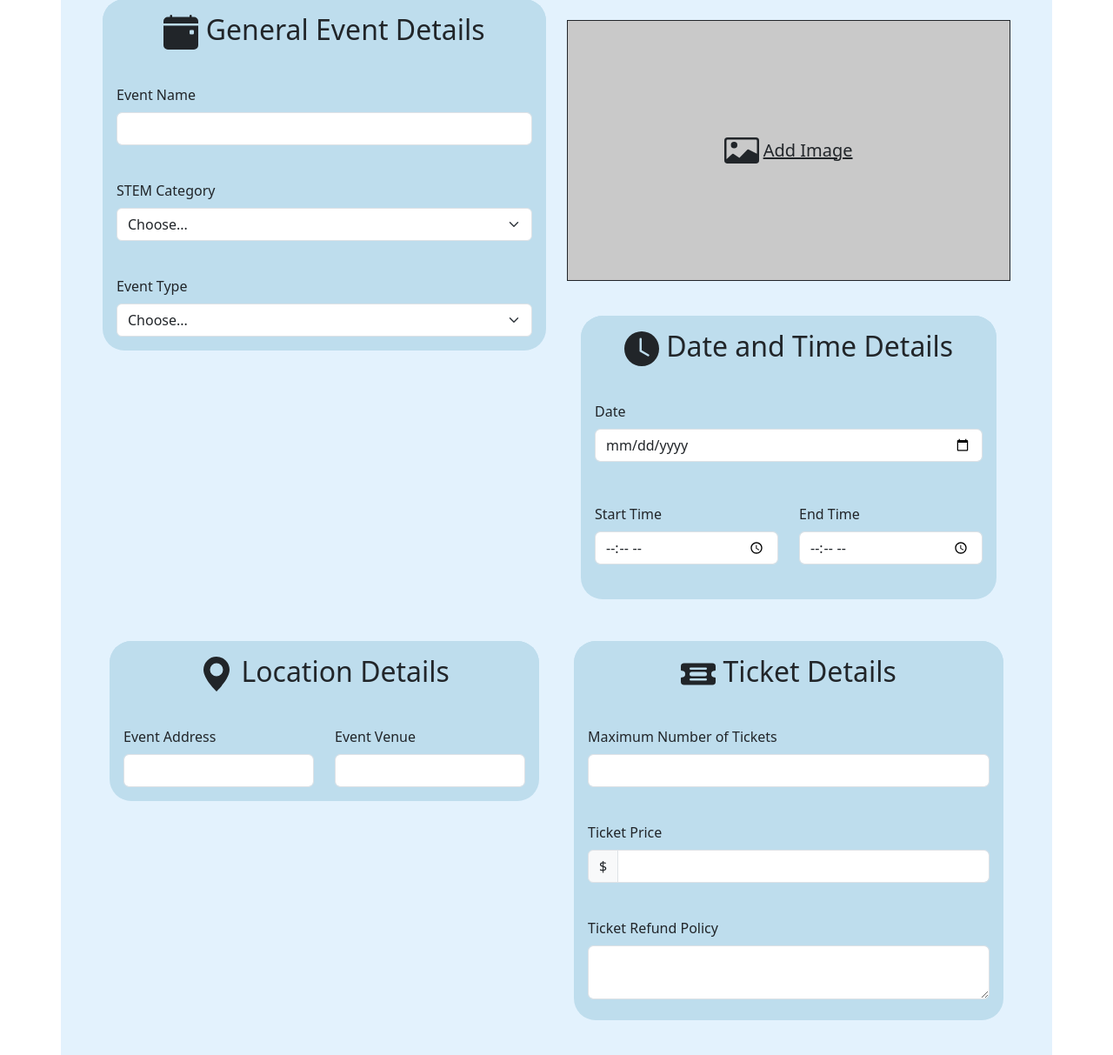
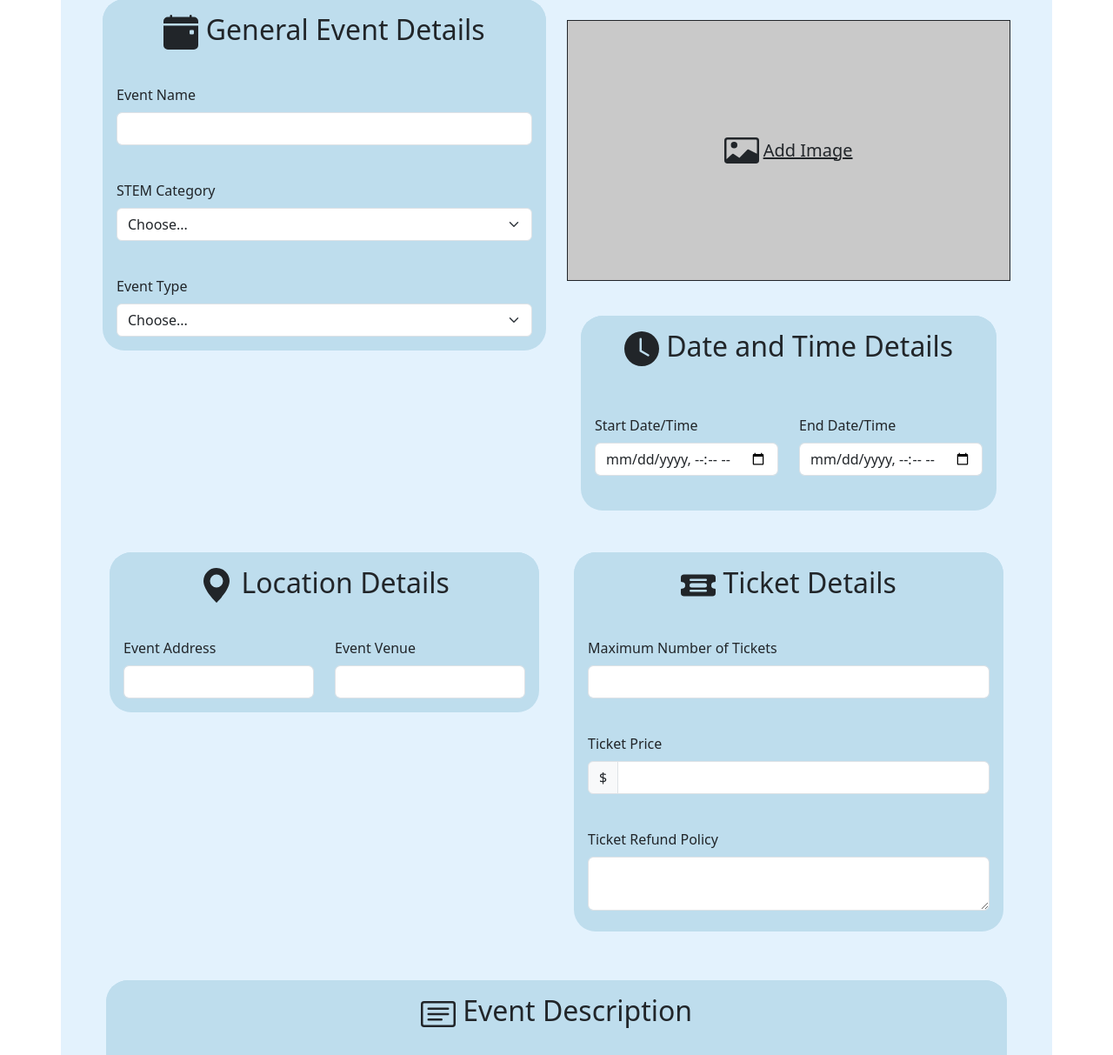
Before and after one commit to AkashDesh1211/iab207-a3-group25, a Flask app: page /create in a window 1280 px wide. Shown: the part 284-1497 px from the top of the page at 87% size. Run offline with Flask 3, Linux system fonts and the light colour scheme; a user stored in the database is signed in; parts of the project's set-up code (start-up, migrations or seed data) failed here and were passed over; some libraries are stand-ins or nearby versions.

Commit message:
i've adjusted all the data and type information so that the start and end date/time are correct

```diff
--- a/STEMWorkshops/events.py
+++ b/STEMWorkshops/events.py
@@ -5,6 +5,7 @@ from . import db
 import os
 from werkzeug.utils import secure_filename
 from flask_login import login_required, current_user
+
 
 
 events_bp = Blueprint('main', __name__)
@@ -19,7 +20,6 @@ def create_event():
 
         #get event details from form
         event_name=create_event.event_name.data
-        event_date=create_event.event_date.data
         start_time=create_event.start_time.data
         end_time=create_event.end_time.data
         STEM_category=create_event.STEM_category.data
@@ -31,7 +31,7 @@ def create_event():
         max_num_tickets=create_event.max_num_tickets.data
         description=create_event.description.data
 
-        new_event = Event(event_name=event_name, event_date=event_date, start_time=start_time, end_time=end_time, STEM_category=STEM_category, event_type=event_type, event_address=event_address, event_venue=event_venue, ticket_price=ticket_price, ticket_policy=ticket_policy, max_num_tickets=max_num_tickets, description=description, image=db_file_path)
+        new_event = Event(event_name=event_name, start_time=start_time, end_time=end_time, STEM_category=STEM_category, event_type=event_type, event_address=event_address, event_venue=event_venue, ticket_price=ticket_price, ticket_policy=ticket_policy, max_num_tickets=max_num_tickets, description=description, image=db_file_path)
 
         # add the object to the db session
         db.session.add( new_event )
--- a/STEMWorkshops/templates/create_event.html
+++ b/STEMWorkshops/templates/create_event.html
@@ -138,13 +138,7 @@
                     Date and Time Details
                   </h2>
 
-                  <!--date type input for users to select the date of the event-->
-                  <div class="p-3">
-                    <!--label naming the date input Date (located above input)-->
-                    <label for="event-date" class="form-label">Date</label>
-                    <!--input where the user can select date (day, month and year)-->
-                    <input type="date" class="form-control" id="event-date" name="event-date" required>
-                  </div>
+
 
 
                   <!--time type input for users to select the start and end time of the event-->
@@ -154,9 +148,9 @@
                     <div class="col-6">
                       <div class="mt-3 mb-4">
                         <!--label naming the time input Start time (located above input)-->
-                        <label for="start-time" class="form-label">Start Time</label>
+                        <label for="start-time" class="form-label">Start Date/Time</label>
                         <!--input where users can select the start time of the event-->
-                        <input type="time" class="form-control" id="start-time" name="event-time" required>
+                        <input type="datetime-local" class="form-control" id="start-time" name="event-time" required>
                       </div>
                     </div>
 
@@ -164,9 +158,9 @@
                     <div class="col-6">
                       <div class="mt-3 mb-4">
                         <!--label naming the time input end time (located above input)-->
-                        <label for="end-time" class="form-label">End Time</label>
+                        <label for="end-time" class="form-label">End Date/Time</label>
                         <!--input where users can select the end time of the event-->
-                        <input type="time" class="form-control" id="end-time" name="event-time" required>
+                        <input type="datetime-local" class="form-control" id="end-time" name="event-time" required>
                       </div>
                     </div>
                   </div>
```
Also changed, not shown: STEMWorkshops/forms.py (+4 -3 lines), STEMWorkshops/models.py (+4 -3 lines).
